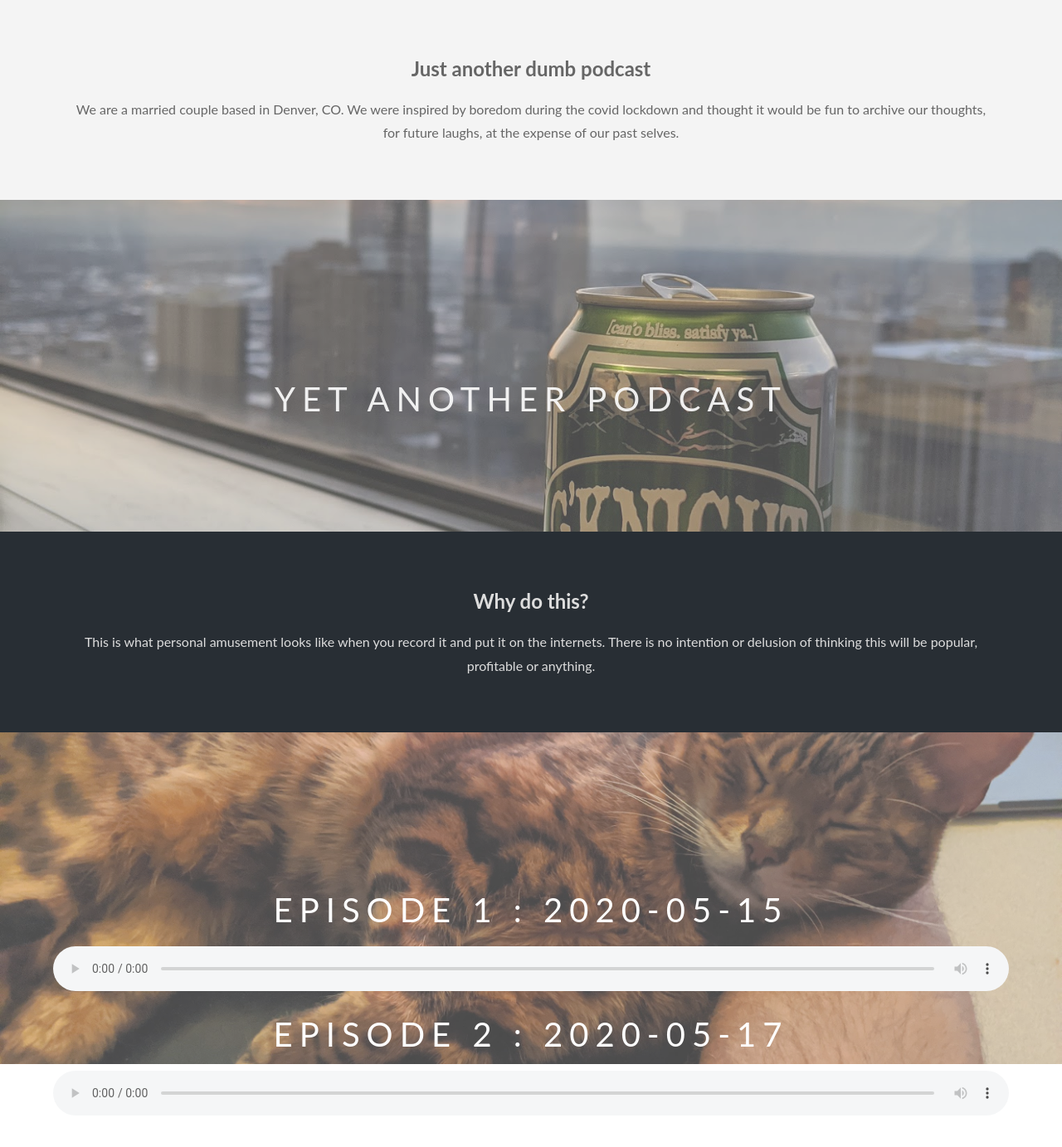
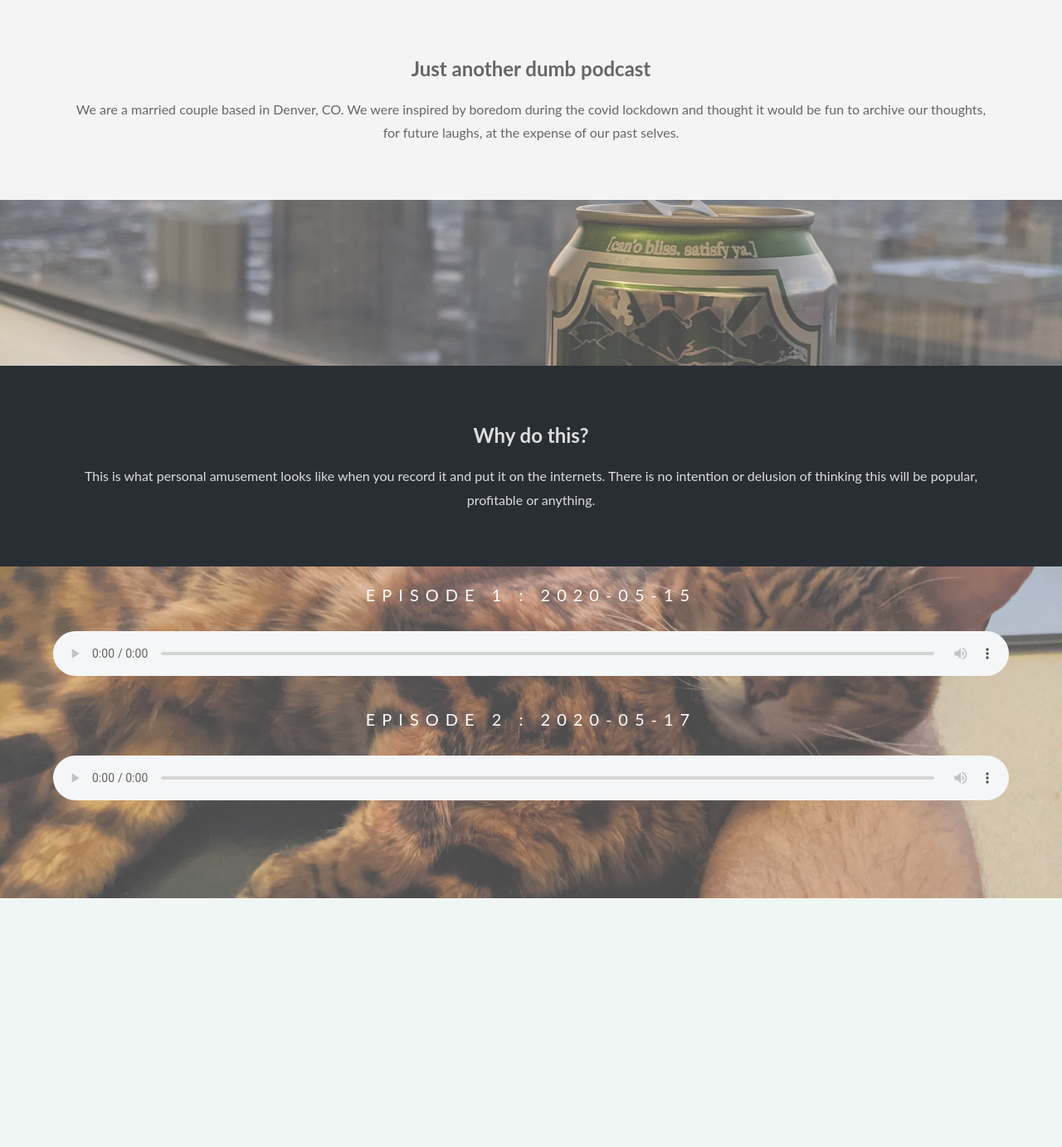
Before and after one commit to turbohoje/bft-com, a PHP site: page / in a window 1280 px wide. Shown: the part 801-2184 px from the top of the page at 83% size. After the commit the page ends 1884 px from the top, so only its background shows below. Run offline with PHP 8.4, Linux system fonts and the light colour scheme.

Commit message:
html updates

```diff
--- a/css/style.css
+++ b/css/style.css
@@ -29,7 +29,7 @@ body, html {
 
 .pimg2 {
   background-image: url('../img/image2.jpg');
-  min-height: 400px;
+  min-height: 200px;
 }
 
 .pimg3 {
@@ -63,18 +63,28 @@ body, html {
   text-transform: uppercase;
 }
 
+.etext {
+  position: absolute;
+  width: 100%;
+  top:20px;
+  text-align: center;
+  color: #000;
+  font-size: 20px;
+  letter-spacing: 8px;
+  text-transform: uppercase;
+}
+
 .ptext .border {
   background-color: #111;
   opacity: 0.90;
   color: #fff;
   padding: 20px;
-    line-height: 80px;
+  line-height: 80px;
 }
 
 .ptext .border.trans {
   background: transparent;
-
-    padding-bottom:300px;
+  padding-bottom:300px;
 }
 
 .ep {
--- a/index.html
+++ b/index.html
@@ -38,9 +38,7 @@
 
 <div class="pimg2">
     <div class="ptext">
-      <span class="border trans">
-       Yet another podcast
-      </span>
+
     </div>
 </div>
 
@@ -51,7 +49,8 @@
 </section>
 
 <div class="pimg3">
-    <div class="ptext">
+    <div class="etext">
+
       <div class="ep">Episode 1 : 2020-05-15<br><br>
         <audio controls id="ep1" style="width:90%">
             <source src="mp3/200515_0003S34.mp3" type="audio/mpeg">
```
